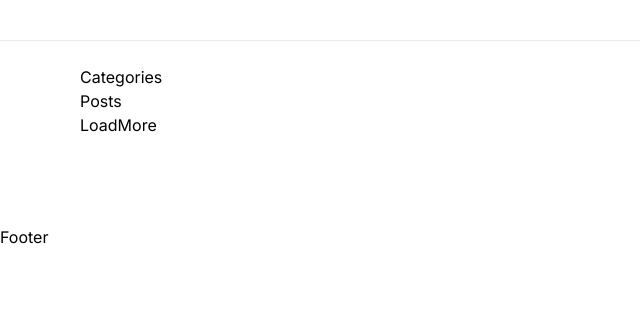
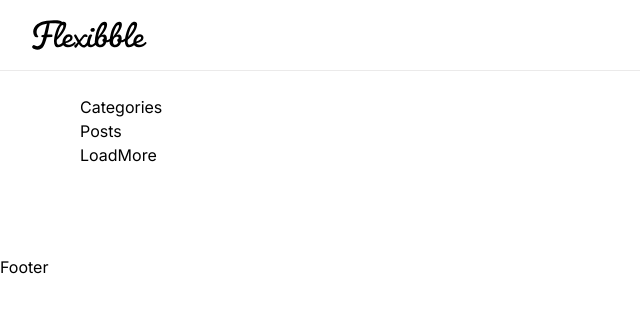
Before and after one commit to maciekpastuszak/next13-flexibble, a Next.js app: page / in a window 1280 px wide. Shown: the top 312 px of the page, without its empty margins (0-640 px from the left). Built offline with nearby package versions, Linux system fonts and the light colour scheme.

Commit message:
add Logo to navbar

```diff
--- a/app/layout.tsx
+++ b/app/layout.tsx
@@ -1,4 +1,4 @@
-import Navbar from '@/components/navbar'
+import Navbar from '@/components/Navbar'
 import './globals.css'
 import Footer from '@/components/Footer'
 
@@ -20,7 +20,7 @@ export default function RootLayout({
           {children}
         </main>
         <Footer />
-        </body>
+      </body>
     </html>
   )
 }
--- a/components/navbar.tsx
+++ b/components/navbar.tsx
@@ -1,10 +1,18 @@
-import React from 'react'
+import Image from 'next/image'
+import Link from 'next/link'
 
 const Navbar = () => {
   return (
     <nav className="flexBetween navbar">
-      <div>
-
+      <div className="flex-1 flexStart gap-10">
+        <Link href="/">
+          <Image
+            src="/logo.svg"
+            width={115}
+            height={43}
+            alt="Flexibble"
+          />
+        </Link>
       </div>
     </nav>
   )
```
